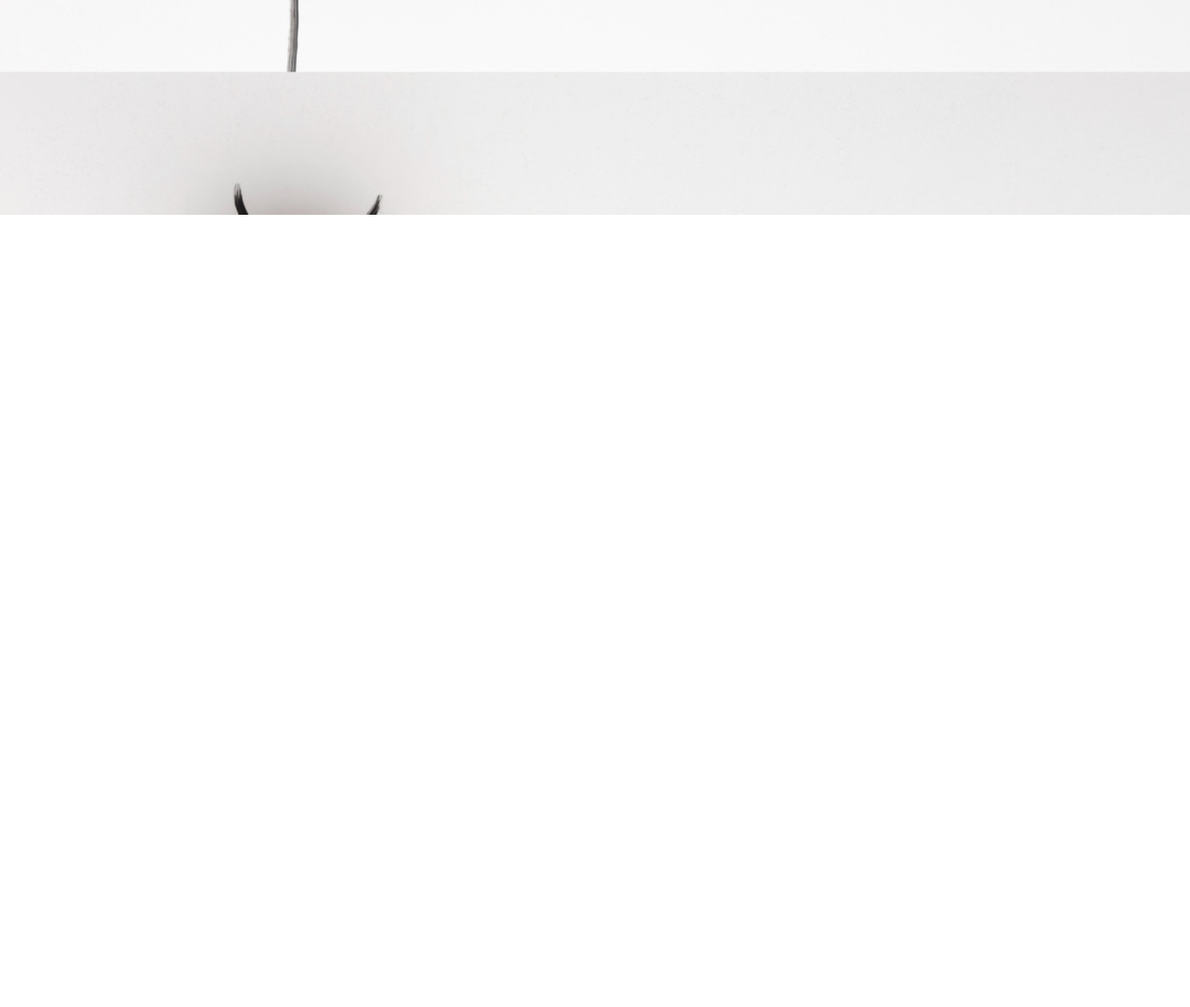
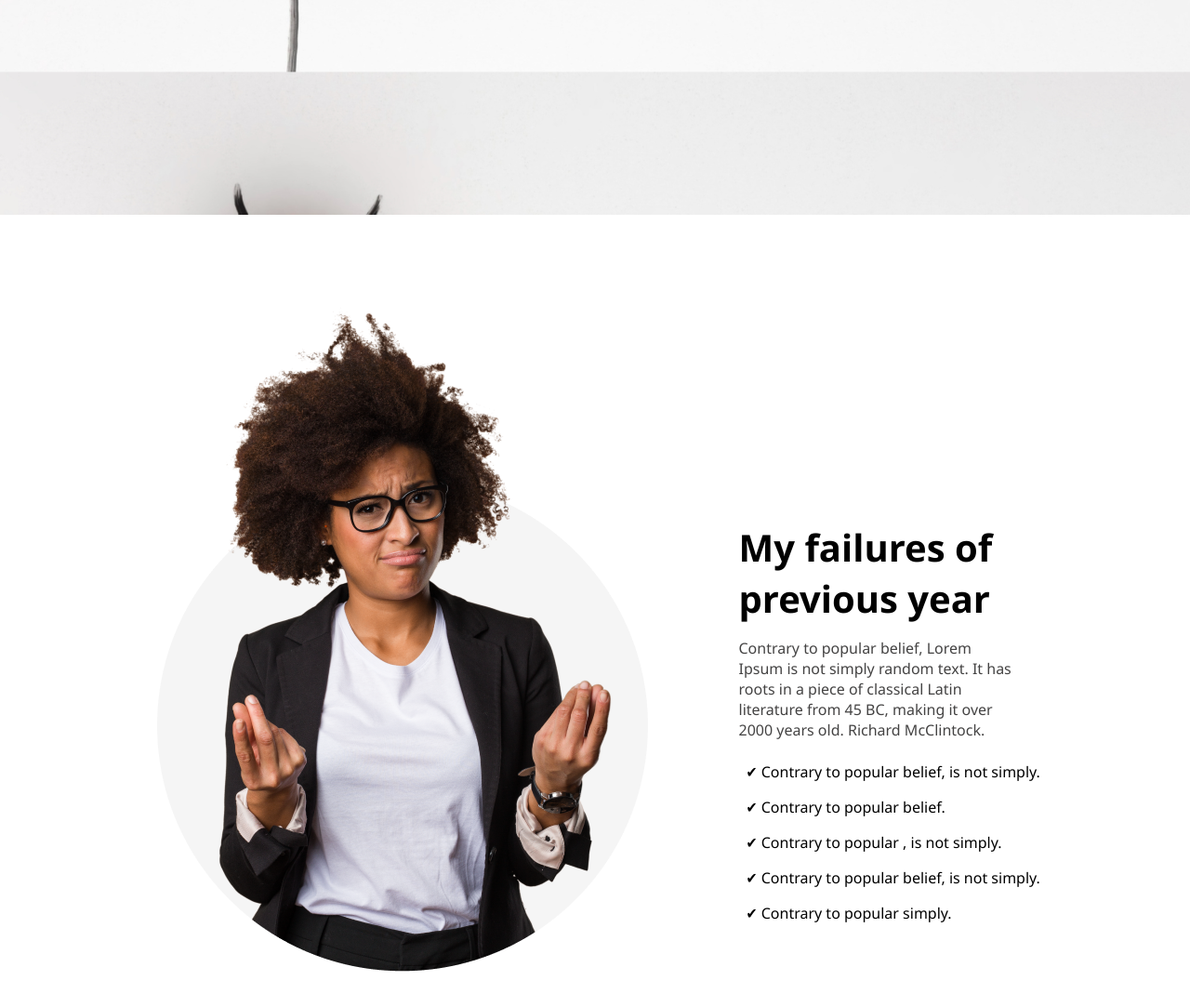
Before and after one commit to Ibrahim-ST/new-year-new-me, a plain HTML site: page index.html in a window 1280 px wide. Shown: the part 569-1652 px from the top of the page at 93% size. Before the commit the page ends 800 px from the top, so only its background shows below. Drawn offline with nearby package versions, Linux system fonts and the light colour scheme.

Commit message:
Finished failure section

```diff
--- a/index.html
+++ b/index.html
@@ -10,6 +10,7 @@
     <link rel="preconnect" href="https://fonts.googleapis.com">
     <link rel="preconnect" href="https://fonts.gstatic.com" crossorigin>
     <link href="https://fonts.googleapis.com/css2?family=Work+Sans:wght@700&display=swap" rel="stylesheet">
+    <script src="https://kit.fontawesome.com/67c029cf3c.js" crossorigin="anonymous"></script>
 </head>
 
 <body>
@@ -29,7 +30,27 @@
         </div>
     </header>
     <main>
+        <!-- failure section  -->
+        <section>
+            <div class="failure-container">
+                <div>
+                <img src="assets/images/person.png" alt=""  class="section-person">
+                </div>
+                <div class="failure-list">
+                    <h1 class="section-header">My failures of previous year</h1>
+                    <p class="section-description">Contrary to popular belief, Lorem Ipsum is not simply random text. It has roots in a piece of
+                        classical Latin literature from 45 BC, making it over 2000 years old. Richard McClintock.</p>
+                    <ul class="section-lists">
+                        <li>✔ Contrary to popular belief, is not simply.</li>
+                        <li>✔ Contrary to popular belief.</li>
+                        <li>✔ Contrary to popular , is not simply.</li>
+                        <li>✔ Contrary to popular belief, is not simply.</li>
+                        <li>✔ Contrary to popular simply.</li>
 
+                    </ul>
+                </div>
+            </div>
+        </section>
     </main>
     <footer></footer>
 </body>
--- a/styles/styles.css
+++ b/styles/styles.css
@@ -41,8 +41,48 @@ header {
     border-radius: 5px;
 }
 
+/* failure section styles  */
 
+.failure-container {
+    display: flex;
+    padding: 90px 120px;
+    max-width: 1000px;
+    gap: 80px;
+    justify-content: center;
+}
 
-.failure-container{
-    display: flex;
+/* .section-person{
+    background-color: red;
+    border-radius: 50%;
+    height: 500px;
+    width: 500px;
+} */
+.failure-list {
+    width: 300px;
+    font-family: 'Segoe UI', Tahoma, Geneva, Verdana, sans-serif;
+    padding-top: 240px;
+
 }
+
+.section-header {
+    font-style: normal;
+    font-weight: 700;
+    font-size: 40px;
+}
+
+.section-description {
+    padding: 15px 0;
+    color: #444343;
+    font-size: 16px;
+}
+
+.section-lists {
+    font-size: 16px;
+    width: 500px;
+
+}
+
+li {
+    list-style: none;
+    padding: 8px;
+}
```
Also changed, not shown: assets/images/icons/tick.ico (added), assets/images/icons/tick.png (added).
